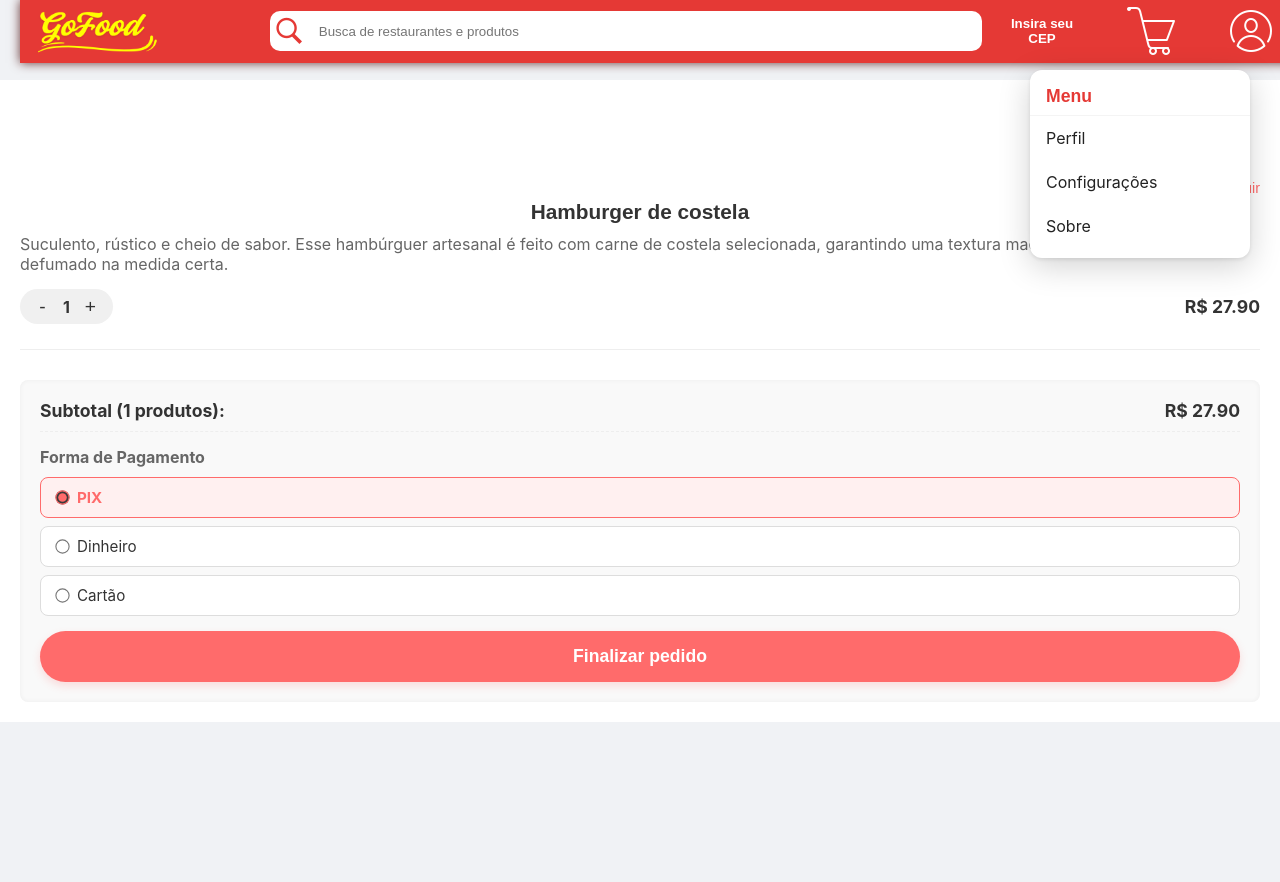
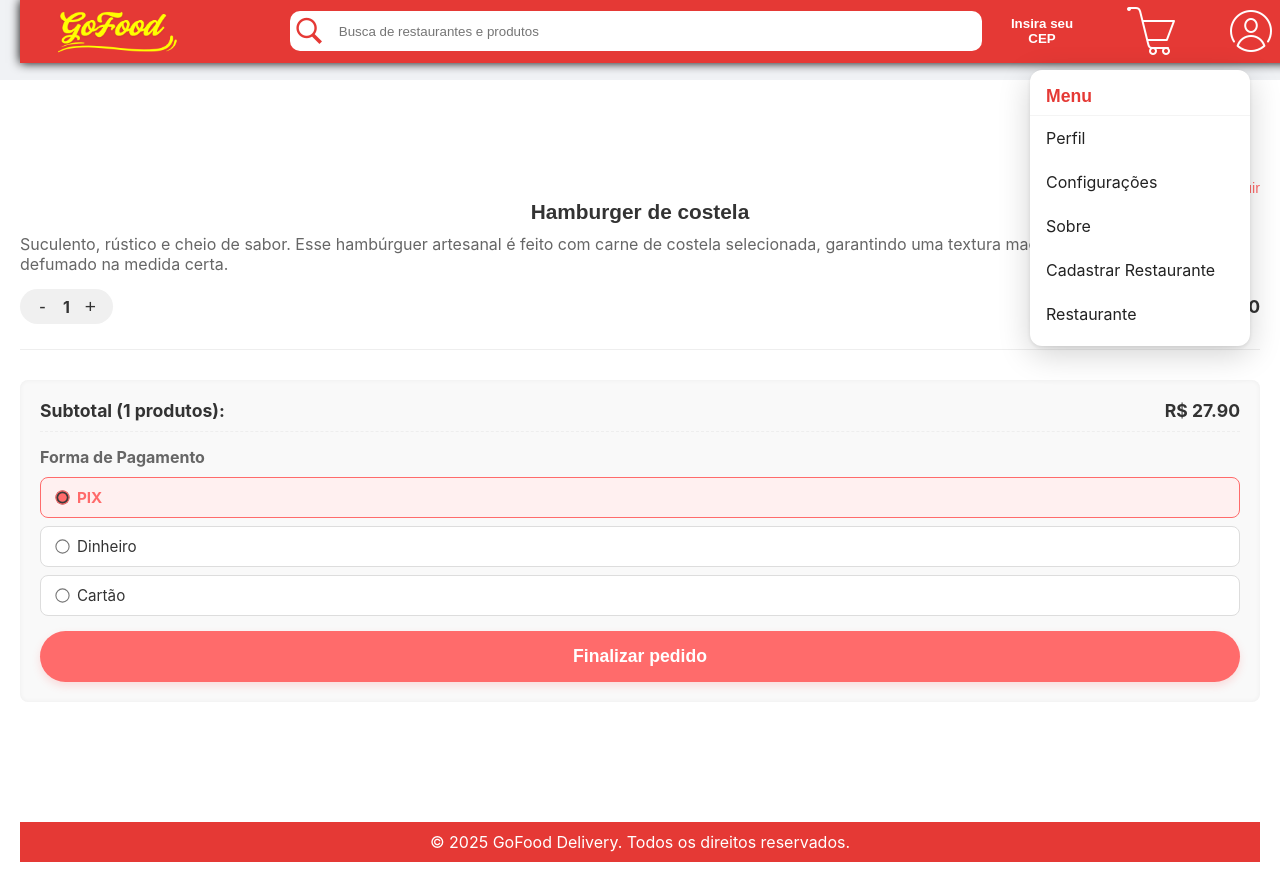
Before and after one commit to CauaConceicao20/GoFood-Delivery-Final, a React (Create React App) app in the folder src/front-end/: page /carrinho in a window 1280 px wide. Both pictures are taken after a click on the button 1251 px from the left and 31 px from the top of the page. Before the commit the page ends 800 px from the top, so only its background shows below. Built offline with nearby package versions, Linux system fonts and the light colour scheme.

Commit message:
adicao de footer em algumas telas

```diff
--- a/src/front-end/src/components/header/Header.css
+++ b/src/front-end/src/components/header/Header.css
@@ -4,15 +4,14 @@ header {
     top: 0;
     background-color: #e53935;
     display: flex;
-    justify-content: flex-start;
+    justify-content: center;
     align-items: center;
-    box-shadow: rgb(102, 52, 52) 0px 0px 10px;
+    box-shadow: black 0px 0px 10px;
     z-index: 1000;
-
 }
 
 header figure {
-    margin: auto 100px 0 0;
+    margin: auto 100px 0 20px;
 }
 
 .btn-perfil,
@@ -27,7 +26,7 @@ header figure {
     color: white;
     font-weight: bold;
     border: none;
-    margin: 0 15px;
+    margin: 0 15px 0 15px;
     height: 50px;
     padding: 10px;
 }
@@ -60,15 +59,13 @@ header div {
 #logo-gofood {
     width: 150px;
     height: auto;
-    margin: 0;
+    margin: 0 0 0 0;
 }
 
 
 .container-busca {
     display: flex;
-    width: 100%;
-    max-width: 800px;
-    flex-grow: 1;
+    width: 1300px;
 }
 
 .icone-de-busca {
@@ -112,7 +109,7 @@ header div {
 
 @media (max-width: 1229px) {
     header figure {
-        margin: auto 10px 0 0px;
+        margin: auto 10px 0 20px;
     }
 
     #logo-gofood {
--- a/src/front-end/src/components/header/Header.jsx
+++ b/src/front-end/src/components/header/Header.jsx
@@ -39,6 +39,8 @@ const Header = ({ toggleAddressModal }) => {
           <li><Link to="/perfil">Perfil</Link></li>
           <li><Link to="/configuracoes">Configurações</Link></li>
           <li><Link to="/sobre">Sobre</Link></li>
+          <li><Link to="/cadastro/restaurante">Cadastrar Restaurante</Link></li>
+          <li><Link to="/RestaurantePerfil">Restaurante</Link></li>
         </ul>
       );
     } else {
--- a/src/front-end/src/telas/RestauranteMenu/RestauranteMenu.jsx
+++ b/src/front-end/src/telas/RestauranteMenu/RestauranteMenu.jsx
@@ -2,6 +2,7 @@ import React, { useState } from 'react';
 import './RestauranteMenu.css';
 import { Link } from 'react-router-dom';
 import Header from '../../components/header/Header.jsx';
+import Footer from '../../components/footer/Footer.jsx';
 
 const Restaurante = () => {
   const restaurante = {
@@ -23,7 +24,7 @@ const Restaurante = () => {
     }
   };
 
-  const handleToggleAddressModal = () => {console.log('Toggle do modal de endereço na página de Pedidos.');}
+  const handleToggleAddressModal = () => { console.log('Toggle do modal de endereço na página de Pedidos.'); }
 
 
   const handleSubmitRating = () => {
@@ -40,7 +41,7 @@ const Restaurante = () => {
 
   return (
     <div className="restaurante-view">
-       <Header toggleAddressModal={handleToggleAddressModal} />
+      <Header toggleAddressModal={handleToggleAddressModal} />
       {/* Botão de Voltar ao Menu */}
       <Link to="/main_menu" className="back-arrow">Voltar</Link>
 
@@ -103,7 +104,7 @@ const Restaurante = () => {
         </div>
       </div>
 
-
+      <Footer />
     </div>
   );
 };
--- a/src/front-end/src/telas/carrinho/Carrinho.jsx
+++ b/src/front-end/src/telas/carrinho/Carrinho.jsx
@@ -2,6 +2,7 @@ import React, { useState } from 'react';
 import { Link, useNavigate } from 'react-router-dom';
 import './Carrinho.css';
 import Header from '../../components/header/Header.jsx';
+import Footer from '../../components/footer/Footer.jsx';
 
 const Carrinho = () => {
   const [items, setItems] = useState([
@@ -192,7 +193,9 @@ const Carrinho = () => {
           </div>
         </div>
       )}
+    <Footer />
     </div>
+
   );
 };
 
--- a/src/front-end/src/telas/login/Login.jsx
+++ b/src/front-end/src/telas/login/Login.jsx
@@ -81,16 +81,10 @@ const Login = () => {
           Não tem uma conta?
           <Link to="/cadastro" className="action-button primary-button">Cadastre-se</Link>
         </div>
-        <div className="signup-link">
-          Novo restaurante?<Link to="/cadastro/restaurante" className="action-button primary-button">Cadastre-se aqui</Link>
-        </div>
 
-        {/* Link's temporarios - remover na versão final */}
-        {/* link temporario para menu principal */}
         <div className="temp-menu-link">
           <Link to="/main_menu" className="temp-menu-link">Acesso temporário ao Menu</Link>
         </div>
-
 
       </div>
     </div>
```
